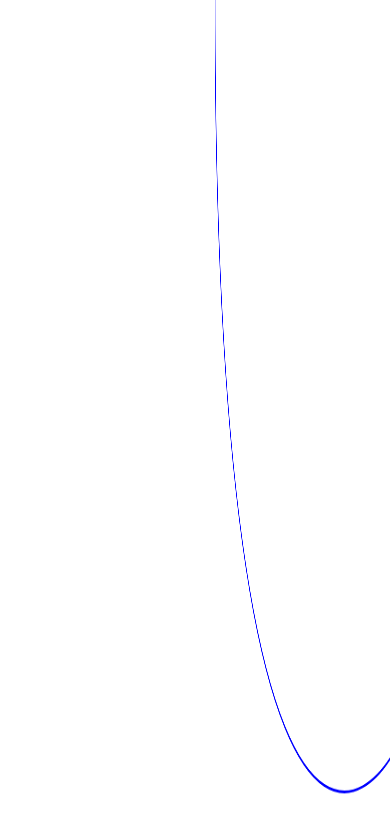
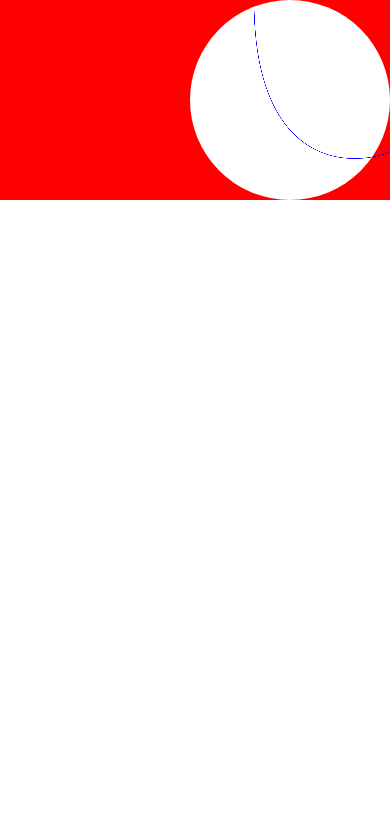
Before and after one commit to ShikharKhadka/portfolio, a Next.js app: page / in a window 390 px wide. Shown: the top 832 px of the page. Built offline with nearby package versions, Linux system fonts and the light colour scheme.

Commit message:
hedaer updated

```diff
--- a/src/app/page.module.css
+++ b/src/app/page.module.css
@@ -175,38 +175,79 @@ a.secondary {
   }
 }
 
-@media (max-width: 767px) {
+.flexcontainer {
+  display: flex;
+  flex-direction: column;
+}
+
+.gridcontainer {
+  display: grid;
+  grid-template-columns: 1fr;
+  gap: 10px;
+}
+
+@media (min-width: 768px) {
+  .flexcontainer {
+    display: grid;
+    /* Force wrapping */ /* Limit height to force wrapping */
+  }
+}
+.item {
+  background-color: lightblue;
+  padding: 10px;
+  width: 200px;
+  border: 1px solid black;
+  grid-column: 1 / span 2; /* Starts at column 1 and spans 2 columns */
+  grid-row: 1 / 3; /* Starts at row 1 and spans 2 rows */
+}
+
+@media (max-width: 700px) {
+  .semicirclecurve {
+    width: 35%;
+    height: 20vh;
+    position: absolute;
+  }
   .curve {
-    height: 72vh;
-    width: 600;
-    background-color: black;
+    top: 30px;
+    height: 200px;
+    width: 200px;
+    background-color: white;
     border-radius: 50%;
-    left: 30%;
-    top: 100px;
-    position: relative;
+    left: -50px;
   }
 }
 
-@media (min-width: 768px) and (max-width: 1023px) {
+@media (min-width: 701px) and (max-width: 1023px) {
+  .semicirclecurve {
+    width: 50%;
+    height: 50vh;
+    position: absolute;
+  }
   .curve {
-    height: 72vh;
-    width: 550px;
-    background-color: black;
+    position: relative;
+    top: 50px;
+    height: 400px;
+    width: 450px;
+    background-color: white;
     border-radius: 50%;
-    left: 50%;
-    top: 100px;
-    position: relative;
   }
 }
 
 @media (min-width: 1024px) {
+  .semicirclecurve {
+    width: 45%;
+    height: 80vh;
+    position: absolute;
+
+    /* position: absolute; */
+  }
   .curve {
-    height: 72vh;
+    position: relative;
+    top: 50px;
+    height: 500px;
     width: 550px;
     background-color: black;
     border-radius: 50%;
-    left: 30%;
-    top: 100px;
-    position: relative;
+    right: 200px;
   }
 }
--- a/src/app/page.tsx
+++ b/src/app/page.tsx
@@ -42,34 +42,21 @@ const CanvasExample = () => {
   // };
 
   return (
-    <div>
-      <div style={{ display: "flex", justifyContent: "end" }}>
-        {
-          <div className={styles.curve}>
-            {/* <Image
-              loader={imageLoader}
-              height="200"
-              width="200"
-              src="encrypted-tbn0.gstatic.com/images?q=tbn:ANd9GcRXJA32WU4rBpx7maglqeEtt3ot1tPIRWptxA&s"
-              alt="Owner"
-              style={{
-                position: "relative",
-                // justifyContent: "Center",
-                // justifyItems: "center",
-                // left: "120px",
-                top: "300px",
-                // left: "200px", // Move 50px to the right
-              }}
-            /> */}
-          </div>
-        }
-        <canvas
-          ref={canvasRef}
-          style={{
-            width: "45%",
-            height: "100vh",
-          }}
-        />
+    <div
+      style={{
+        height: "100vh",
+        width: "100%",
+      }}
+    >
+      <div
+        style={{
+          display: "flex",
+          justifyContent: "end",
+          backgroundColor: "red",
+        }}
+      >
+        <canvas ref={canvasRef} className={styles.semicirclecurve} />
+        <div className={styles.curve}></div>
       </div>
     </div>
   );
```
